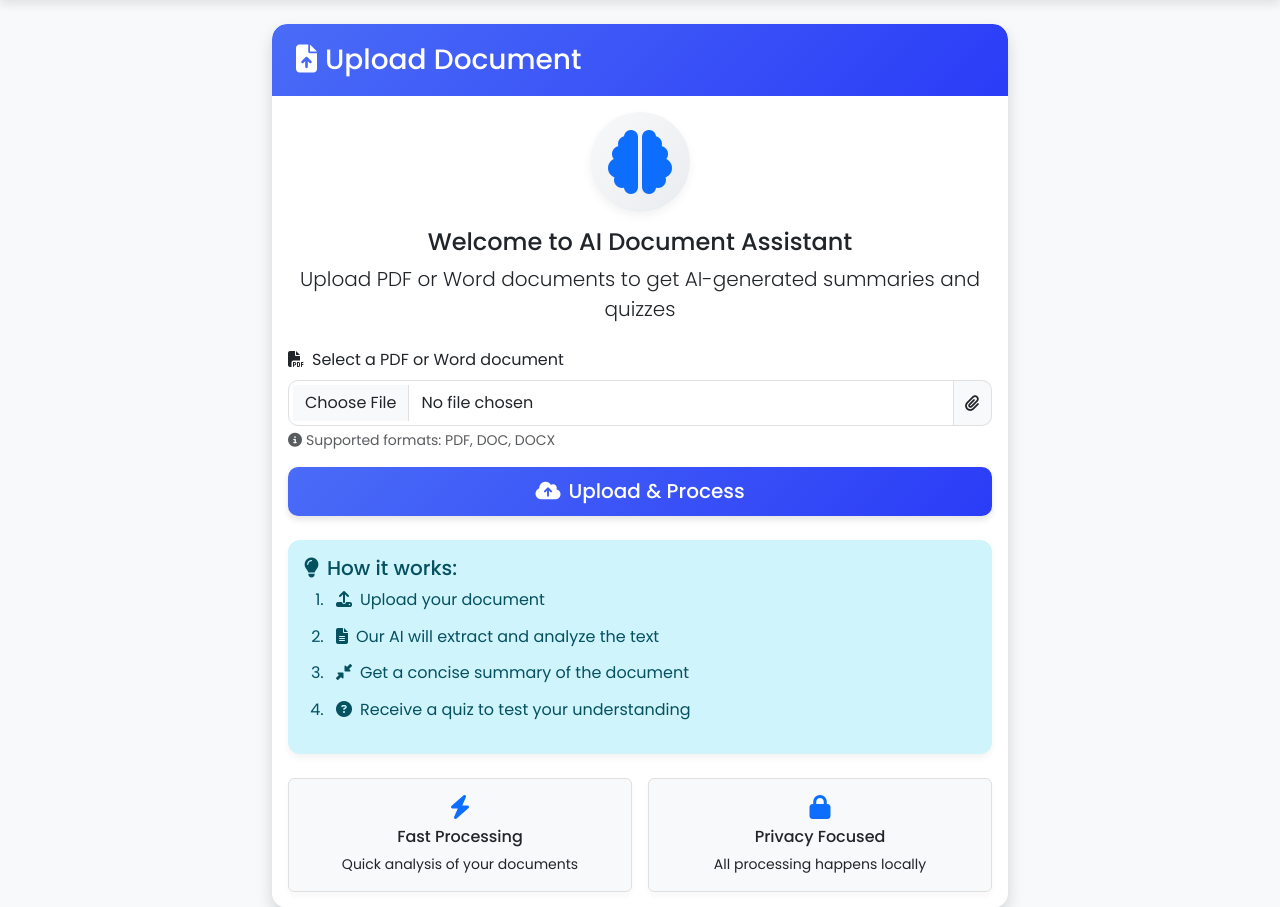
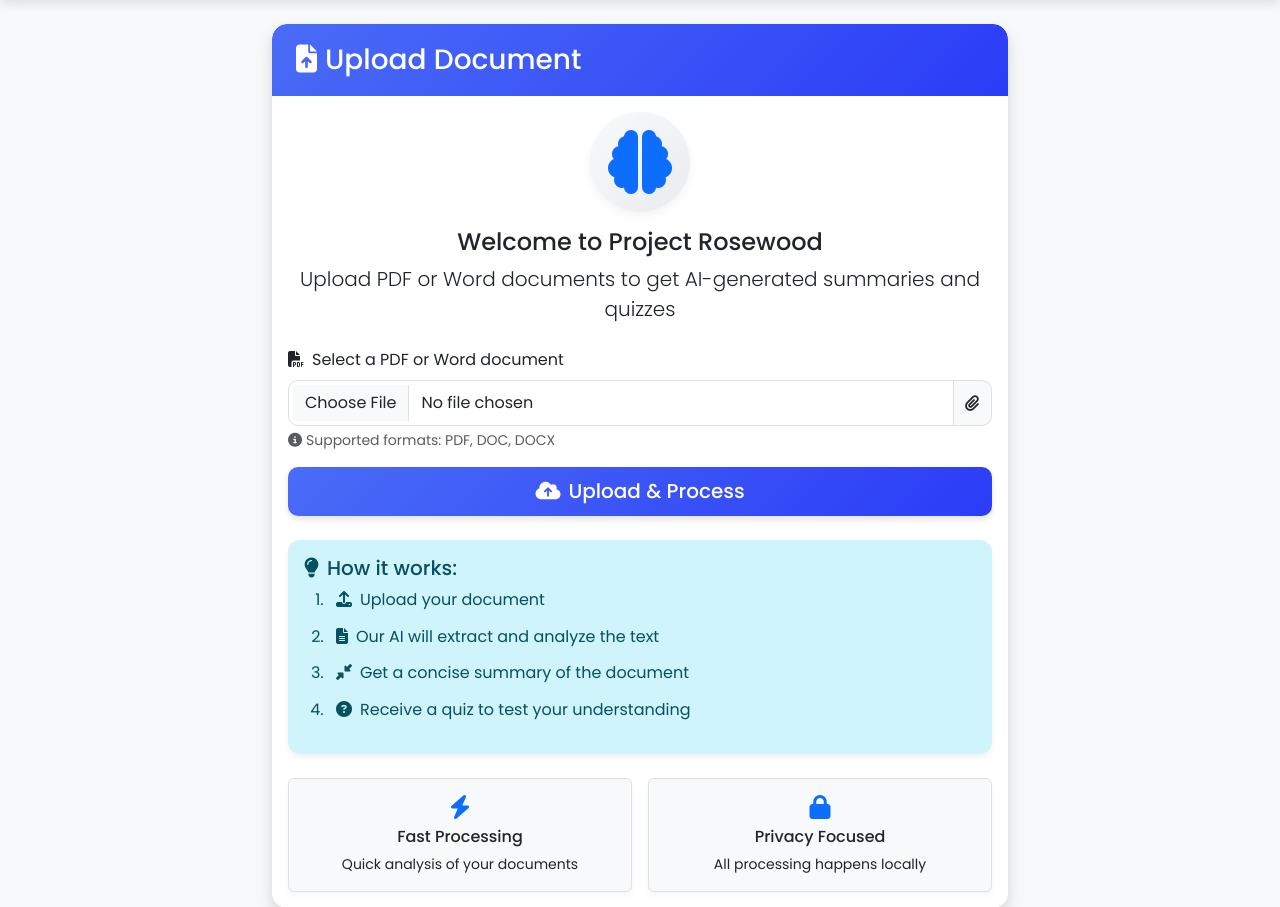
Before and after one commit to Jackgawe/project-rosewood, a Flask app: page / in a window 1280 px wide. Shown: the part 76-983 px from the top of the page. Run offline with Flask 3, Linux system fonts and the light colour scheme; some libraries are stand-ins or nearby versions.

Commit message:
Refactors quiz generation and updates styling
Improves quiz generation to use a dedicated HTML template for better structure and styling.  This enhances the presentation of the quiz and makes it more user-friendly.

Updates project name to "Project Rosewood" throughout the application.

Uses Flask's `render_template` to generate the quiz HTML, allowing for dynamic content and easier maintenance.  Includes improved distractor selection logic and error handling.

Adds styling for the quiz elements to create a visually appealing and organized layout.  Modifies the "Show/Hide Answers" functionality to work with the new HTML structure.  Disables Flask's reloader for improved stability during development.

```diff
--- a/templates/index.html
+++ b/templates/index.html
@@ -12,7 +12,7 @@
                     <div class="icon-container mb-3">
                         <i class="fas fa-brain fa-4x text-primary"></i>
                     </div>
-                    <h4>Welcome to AI Document Assistant</h4>
+                    <h4>Welcome to Project Rosewood</h4>
                     <p class="lead">Upload PDF or Word documents to get AI-generated summaries and quizzes</p>
                 </div>
 
```
